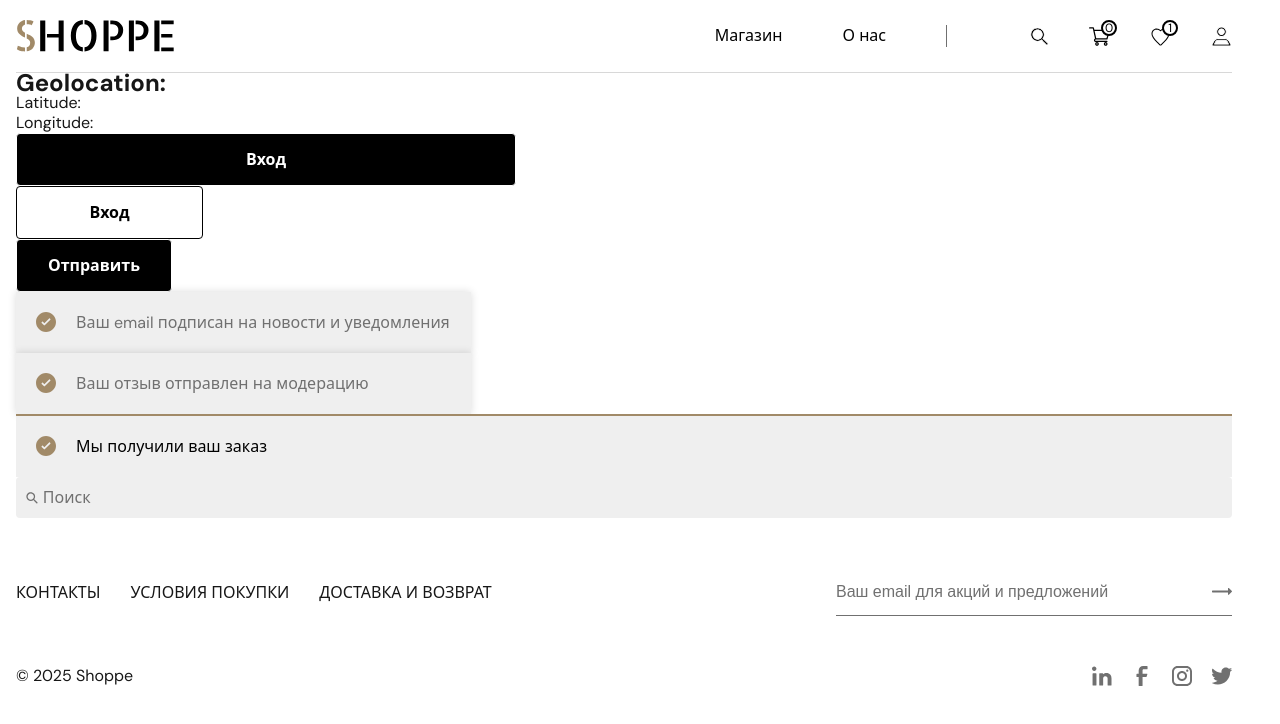
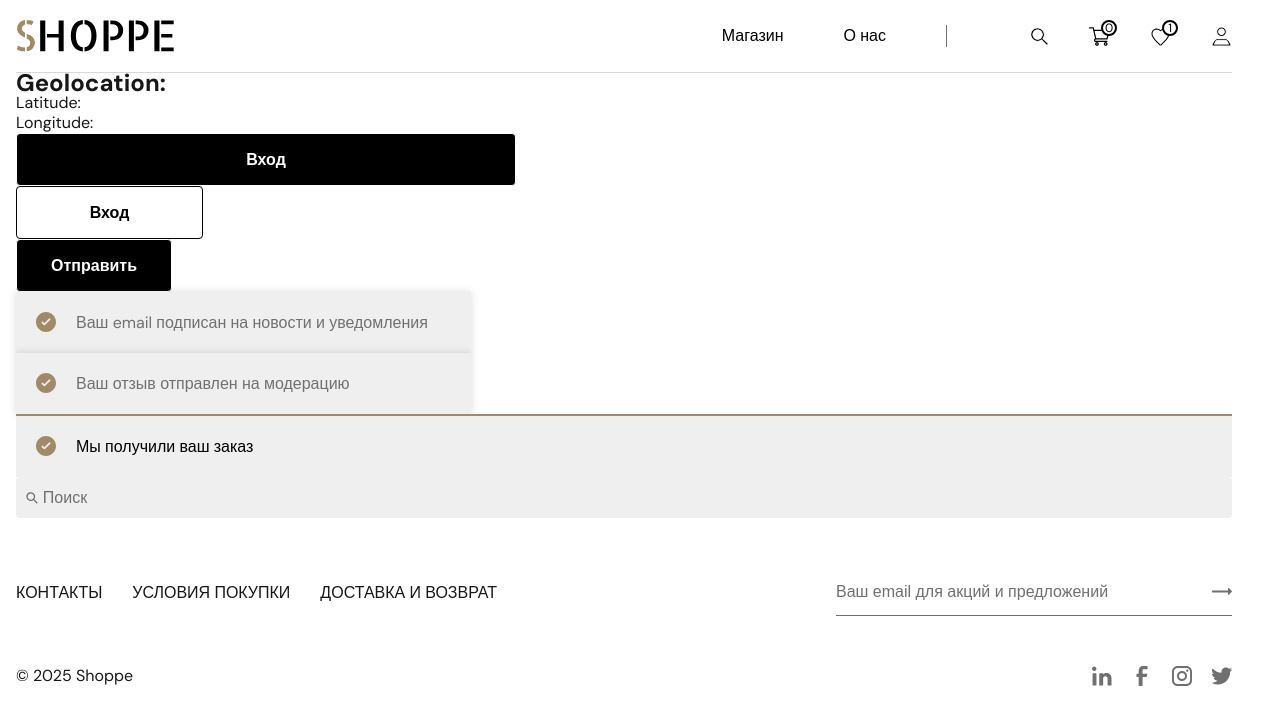
Before and after one commit to ministrov/shoppe-ecommerce-next, a Next.js app: page / in a window 1280 px wide. Shown: the top 724 px of the page. Built offline with nearby package versions, Linux system fonts and the light colour scheme; no server answers.

Commit message:
fix: fixing a font family root variable naming

```diff
--- a/app/globals.css
+++ b/app/globals.css
@@ -1,5 +1,5 @@
 :root {
-  --font-family: 'DM Sans', system-ui, sans-serif;
+  --font: 'DM Sans', sans-serif;
   --white: #ffffff;
   --black: #000000;
   --foreground: #171717;
@@ -13,7 +13,7 @@
 }
 
 body {
-  font-family: var(--font-family);
+  font-family: var(--font);
   font-size: 16px;
   font-weight: 400;
   line-height: 20px;
--- a/components/button/Button.module.css
+++ b/components/button/Button.module.css
@@ -3,7 +3,7 @@
   width: 100%;
   padding-top: 16px;
   padding-bottom: 16px;
-  font-family: var(--font-family);
+  font-family: var(--font);
   font-weight: 700;
   font-size: 16px;
   line-height: 19px;
--- a/components/searching/Searching.module.css
+++ b/components/searching/Searching.module.css
@@ -9,13 +9,13 @@
 
 .searchInput {
   width: 100%;
-  font-family: var(--font-family);
+  font-family: var(--font);
   font-size: 16px;
   border: none;
   background-color: transparent;
 }
 
 .searchInput::placeholder {
-  font-family: var(--font-family) !important;
+  font-family: var(--font) !important;
   color: var(--light-gray);
 }
--- a/layouts/header/Header.tsx
+++ b/layouts/header/Header.tsx
@@ -105,6 +105,8 @@ export const Header = () => {
         </header>
 
         <Searching />
+
+        <div className={styles.mobileMenuBottom}>mobile menu bottom</div>
       </motion.div>
     </header>
   );
```
